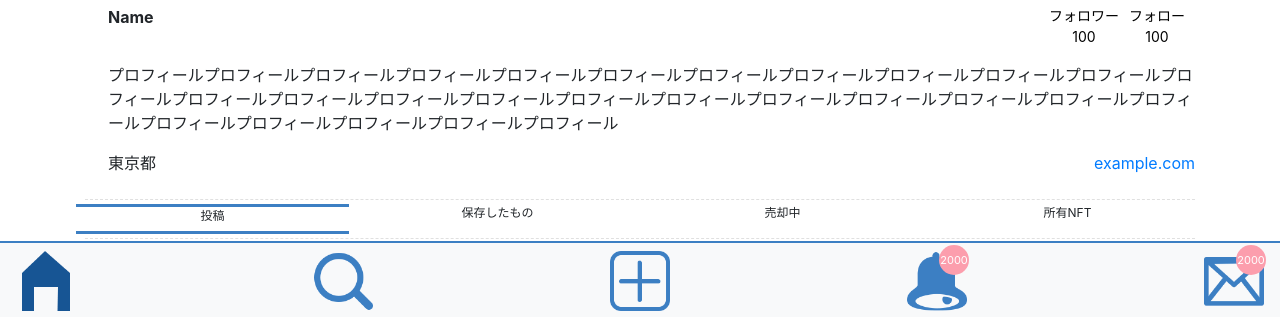
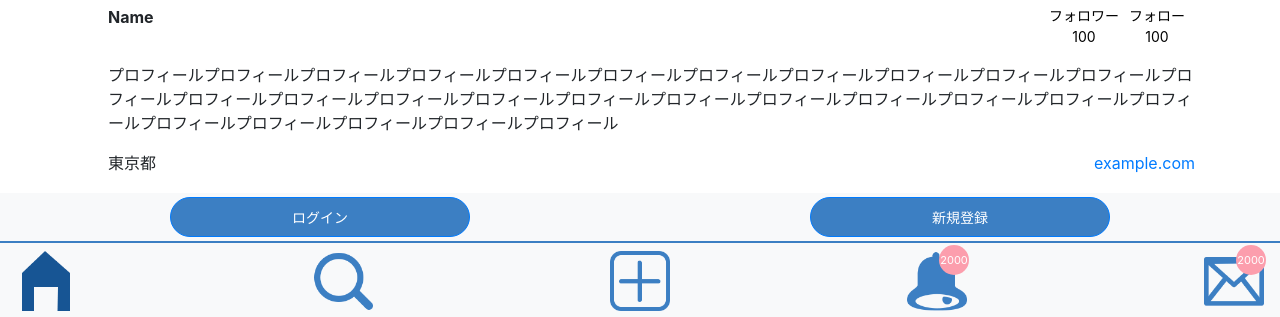
Before and after one commit to supercomet329/Muse_NFT_App, a website: page MUSE-APP/www/author_profile_before_login.html in a window 1280 px wide. Shown: the part 481-798 px from the top of the page. Drawn offline with Linux system fonts and the light colour scheme.

Commit message:
製作者のプロフィール画面（ログイン前）にログインボタンと新規登録ボタンを追加

```diff
--- a/MUSE-APP/www/assets/css/style.css
+++ b/MUSE-APP/www/assets/css/style.css
@@ -1290,6 +1290,11 @@ span.keep_off, span.keep_on {
   .selected-icon {
     border-top: solid 3px #3c7fc3;
     border-bottom: solid 3px #3c7fc3 ;
+  }
+
+  footer button {
+    width: 300px;
+    height: 40px;
   }
 }
 
--- a/MUSE-APP/www/author_profile_before_login.html
+++ b/MUSE-APP/www/author_profile_before_login.html
@@ -263,8 +263,12 @@
     <p class="close-btn"><a href="">✖</a></p>
   </div>
 
-  <footer>
-    <nav class="navbar navbar-light bg-light fixed-bottom">
+  <footer class="fixed-bottom bg-light py-0">
+    <div class="d-flex justify-content-around py-1">
+      <a href="login.html"><button type="button" class="btn btn-primary rounded-pill btn-sm text-white btn-lg main-color">ログイン</button></a>
+      <a href="sign_up.html"><button type="button" class="btn btn-primary rounded-pill btn-sm text-white btn-lg main-color">新規登録</button></a>
+    </div>
+    <nav class="navbar navbar-light ">
       <a href="normal_mode.html"><img src="assets/img/icon/home_blue_on.png" alt="home"></a>
       <a href="post_search.html"><img src="assets/img/icon/search_blue.png" alt="search"></a>
       <a href="post.html"><img src="assets/img/icon/post_blue.png" alt="post"></a>
```
